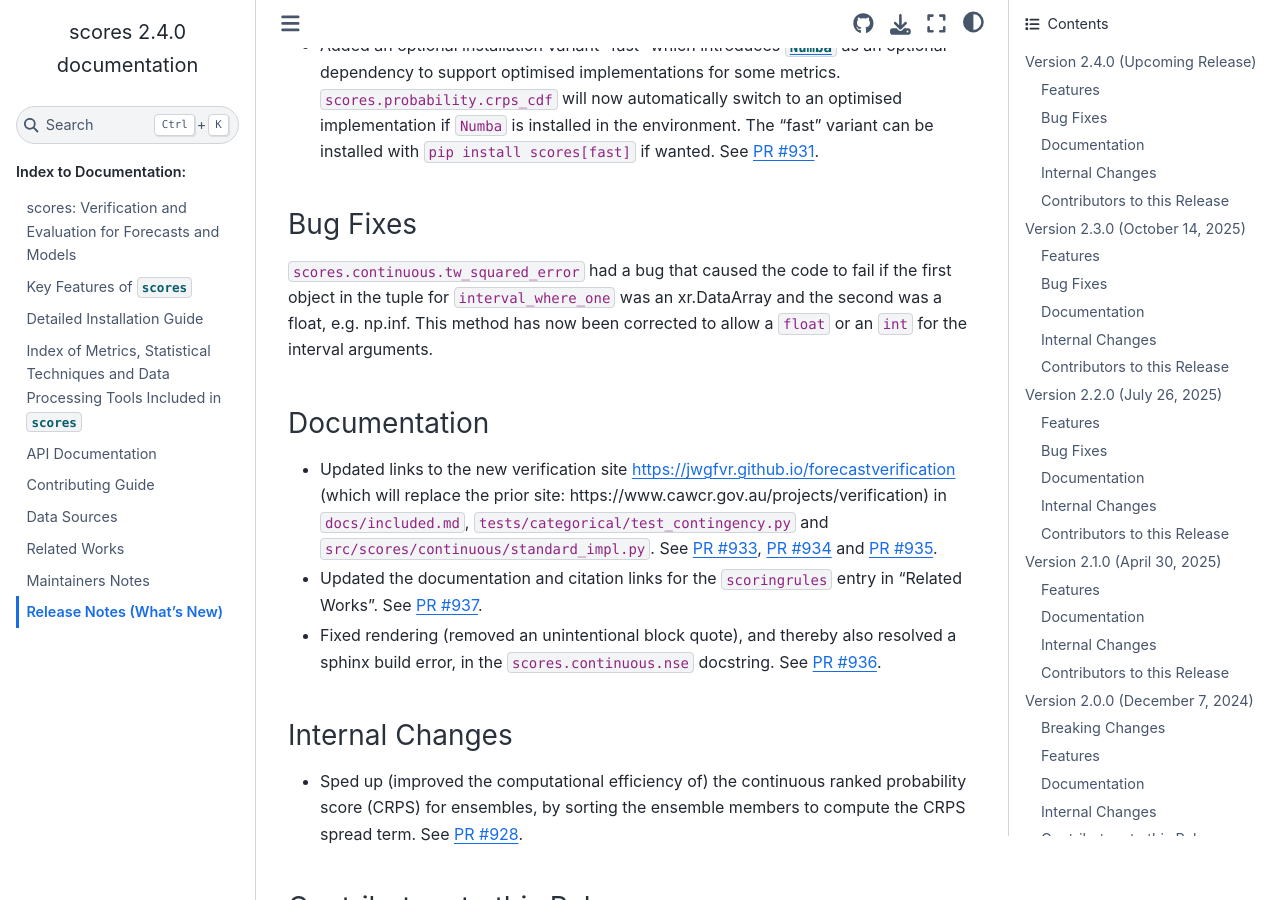
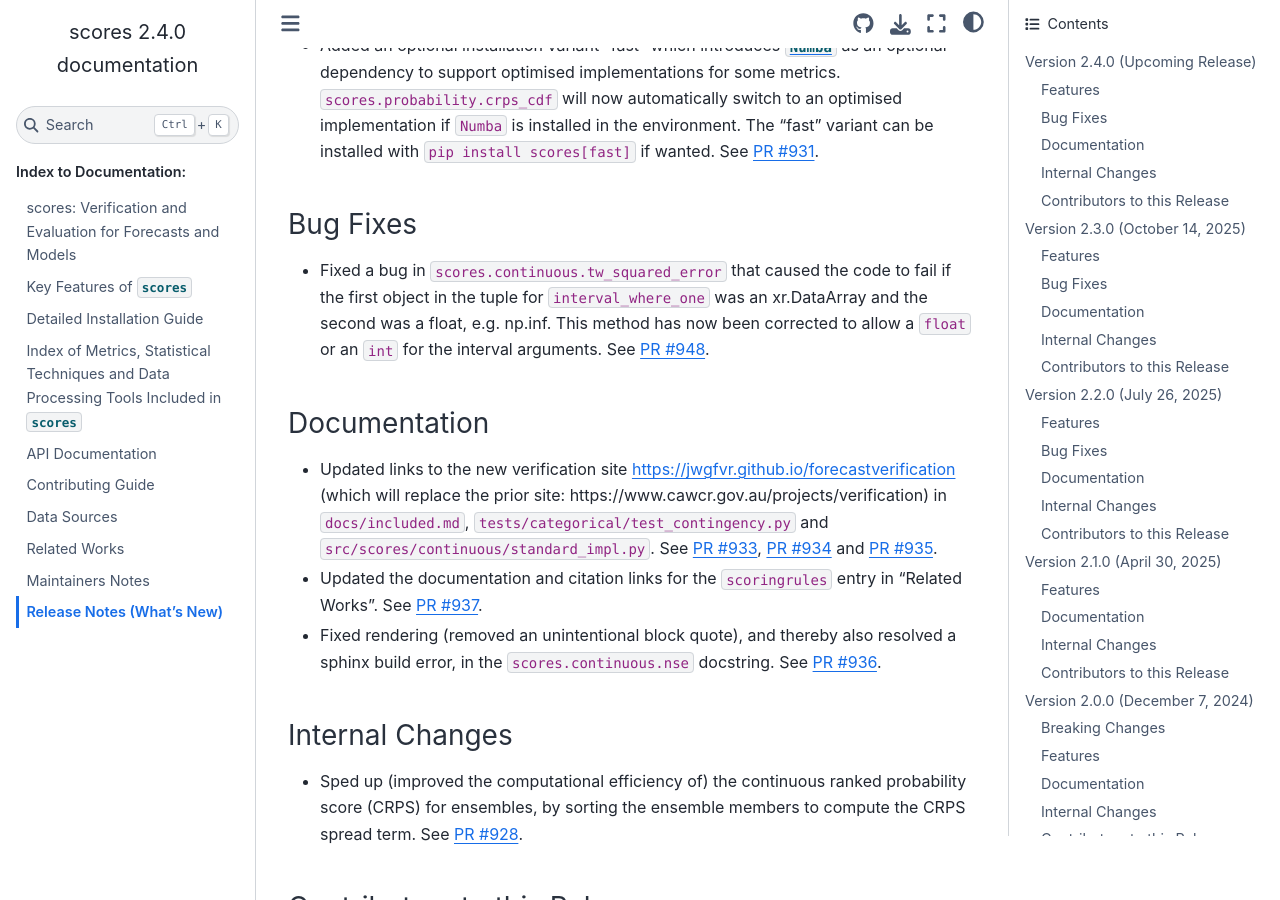
Before and after one commit to nci/scores, a Sphinx documentation site: the page built from docs/release_notes.md, in a window 1280 px wide and 900 px high, scrolled down 329 px. Built offline with Sphinx 7.4.7 and the Sphinx Book theme 1.1.4, drawn with Linux system fonts in a browser that asks for light colours; pages that are not in the unit, such as notebooks, are missing from menus.

Commit message:
Update formatting

```diff
--- a/docs/release_notes.md
+++ b/docs/release_notes.md
@@ -9,7 +9,9 @@ For a list of all changes in this release, see the [full changelog](https://gith
 - Added an optional installation variant "fast" which introduces [`Numba`](https://numba.pydata.org/) as an optional dependency to support optimised implementations for some metrics. `scores.probability.crps_cdf` will now automatically switch to an optimised implementation if `Numba` is installed in the environment. The "fast" variant can be installed with `pip install scores[fast]` if wanted. See [PR #931](https://github.com/nci/scores/pull/931/).
 
 ### Bug Fixes
-`scores.continuous.tw_squared_error` had a bug that caused the code to fail if the first object in the tuple for `interval_where_one` was an xr.DataArray and the second was a float, e.g. np.inf. This method has now been corrected to allow a `float` or an `int` for the interval arguments.
+
+- Fixed a bug in `scores.continuous.tw_squared_error` that caused the code to fail if the first object in the tuple for `interval_where_one` was an xr.DataArray and the second was a float, e.g. np.inf. This method has now been corrected to allow a `float` or an `int` for the interval arguments. See [PR #948](https://github.com/nci/scores/pull/948).
+
 ### Documentation
 
 - Updated links to the new verification site [https://jwgfvr.github.io/forecastverification](https://jwgfvr.github.io/forecastverification) (which will replace the prior site: https://www.cawcr.gov.au/projects/verification) in `docs/included.md`, `tests/categorical/test_contingency.py` and `src/scores/continuous/standard_impl.py`. See [PR #933](https://github.com/nci/scores/pull/933), [PR #934](https://github.com/nci/scores/pull/934) and [PR #935](https://github.com/nci/scores/pull/935).
```
